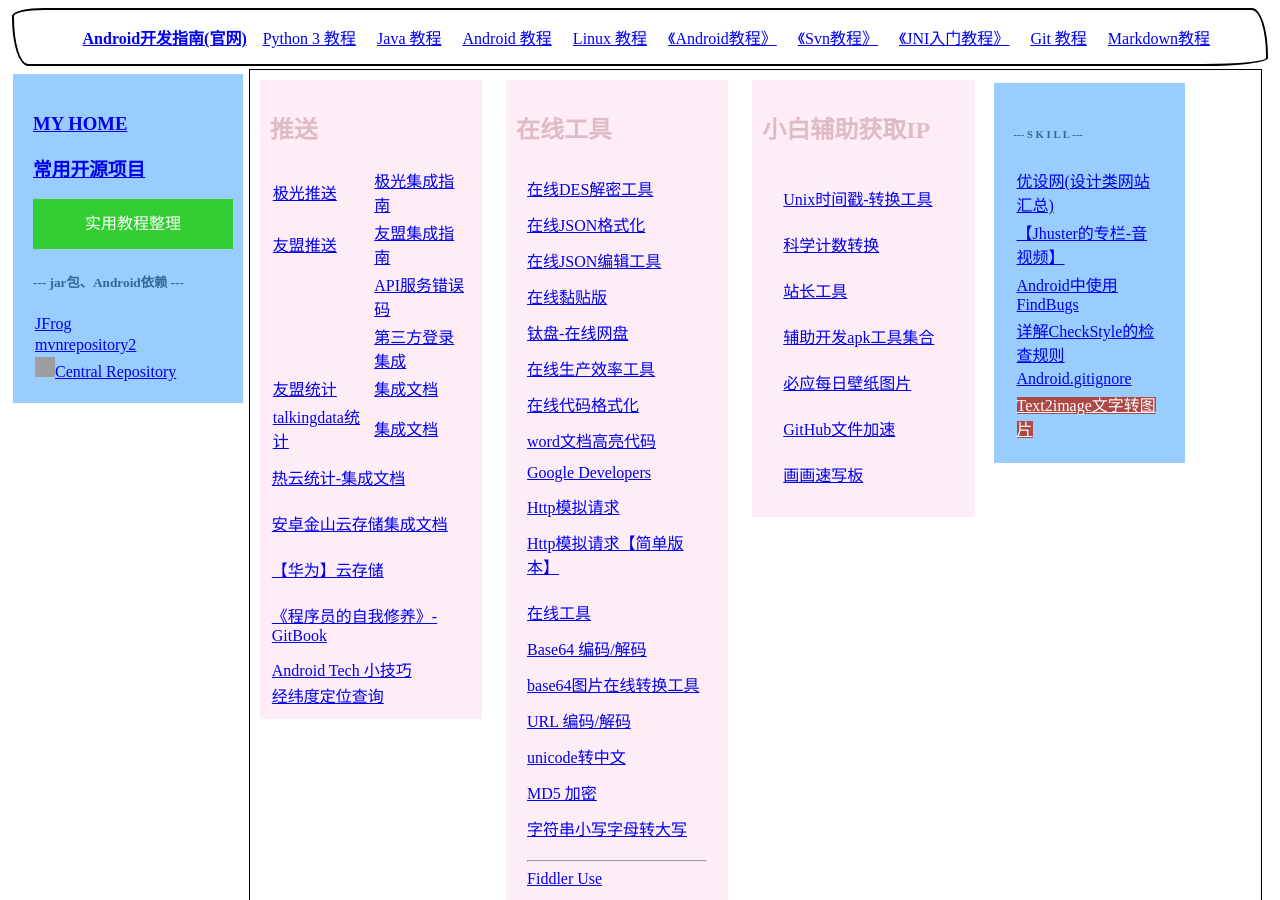
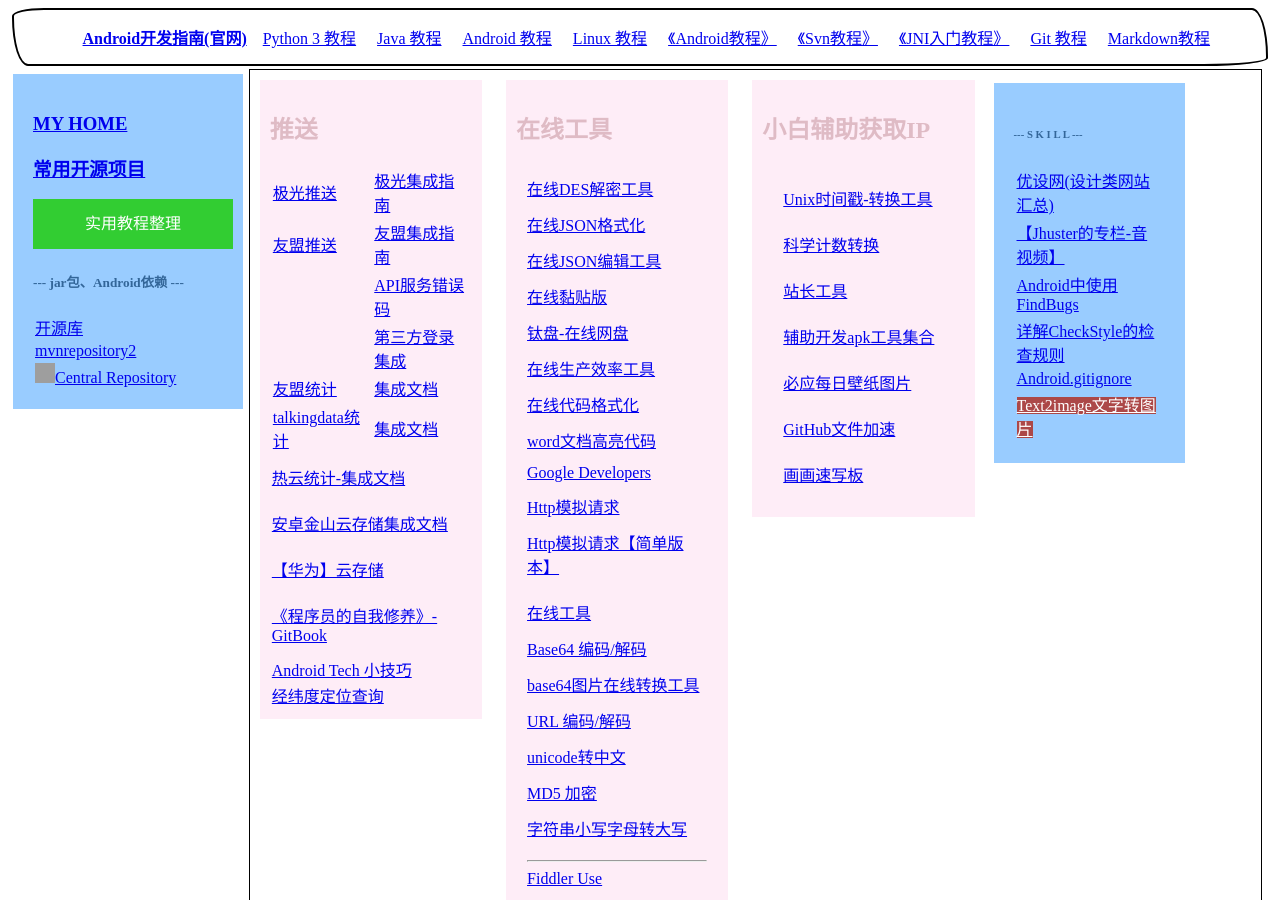
Before and after one commit to github201407/github201407.github.io, a Jekyll site: the page common.html, which Jekyll copies as it is, in a window 1280 px wide and 900 px high. Built offline with Jekyll 4.4.1, drawn with Linux system fonts in a browser that asks for light colours; grey boxes are pictures that could not be loaded.

Commit message:
添加开源库地址

```diff
--- a/common.html
+++ b/common.html
@@ -558,7 +558,7 @@
     <table border="0" cellspacing="1">
       <tbody>
         <tr>
-          <td> <a href="https://oss.jfrog.org/artifactory/webapp/#/home" target="_blank">JFrog</a> </td>
+          <td> <a href="https://android-arsenal.com/" target="_blank">开源库</a> </td>
         </tr>
         <tr>
           <td> <a href="https://mvnrepository.com/" target="_blank">mvnrepository2</a> </td>
```
